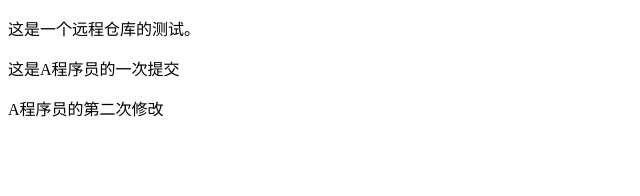
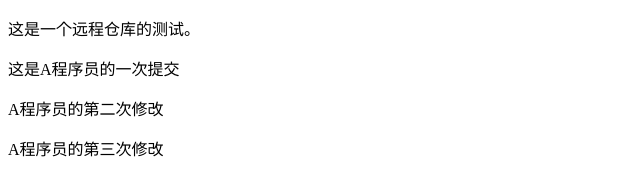
Before and after one commit to ConstancyMan/git-demo, a plain HTML site: page index.html in a window 1280 px wide. Shown: the whole page, without its empty margins (0-640 px from the left). Drawn offline with Linux system fonts and the light colour scheme.

Commit message:
A程序员的第四次提交

```diff
--- a/index.html
+++ b/index.html
@@ -10,6 +10,7 @@
     <p>这是一个远程仓库的测试。</p>
     <p>这是A程序员的一次提交</p>
     <p>A程序员的第二次修改</p>
+    <p>A程序员的第三次修改</p>
   </div>
 </body>
 </html>
```
